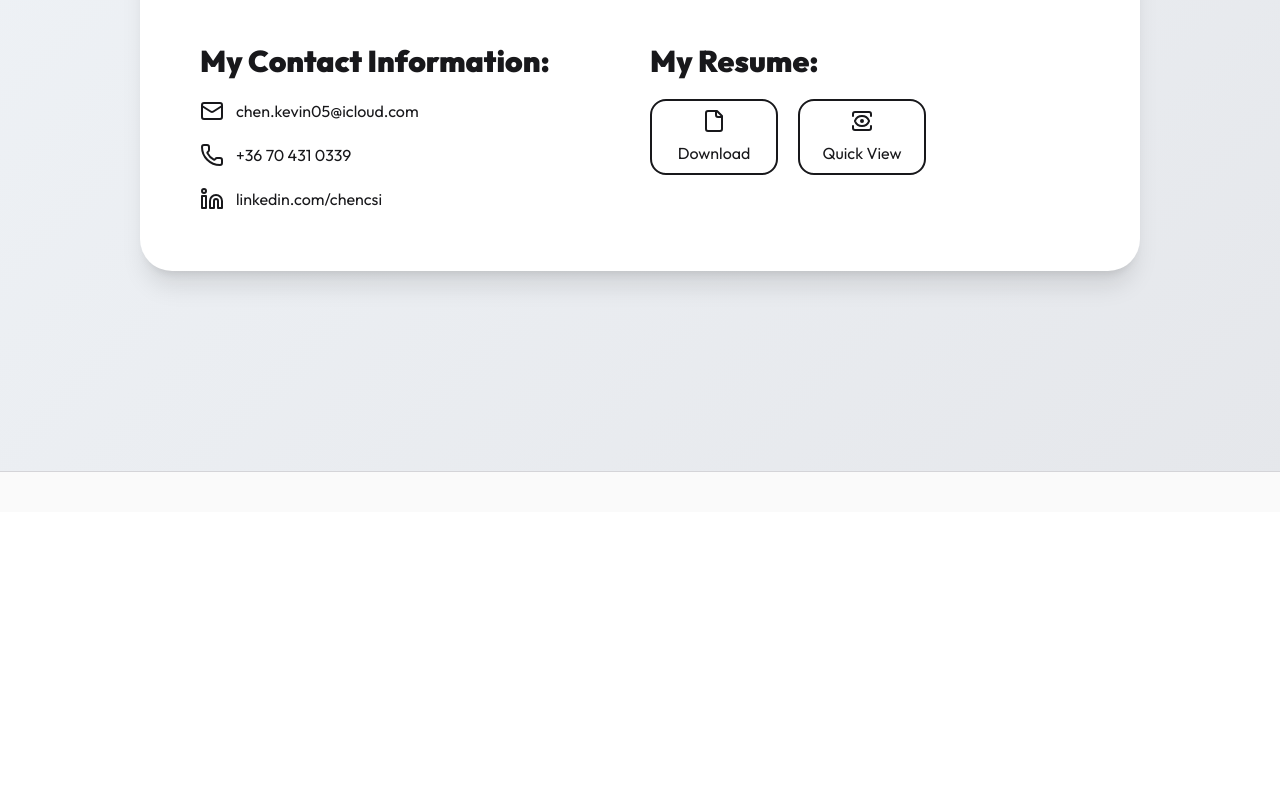
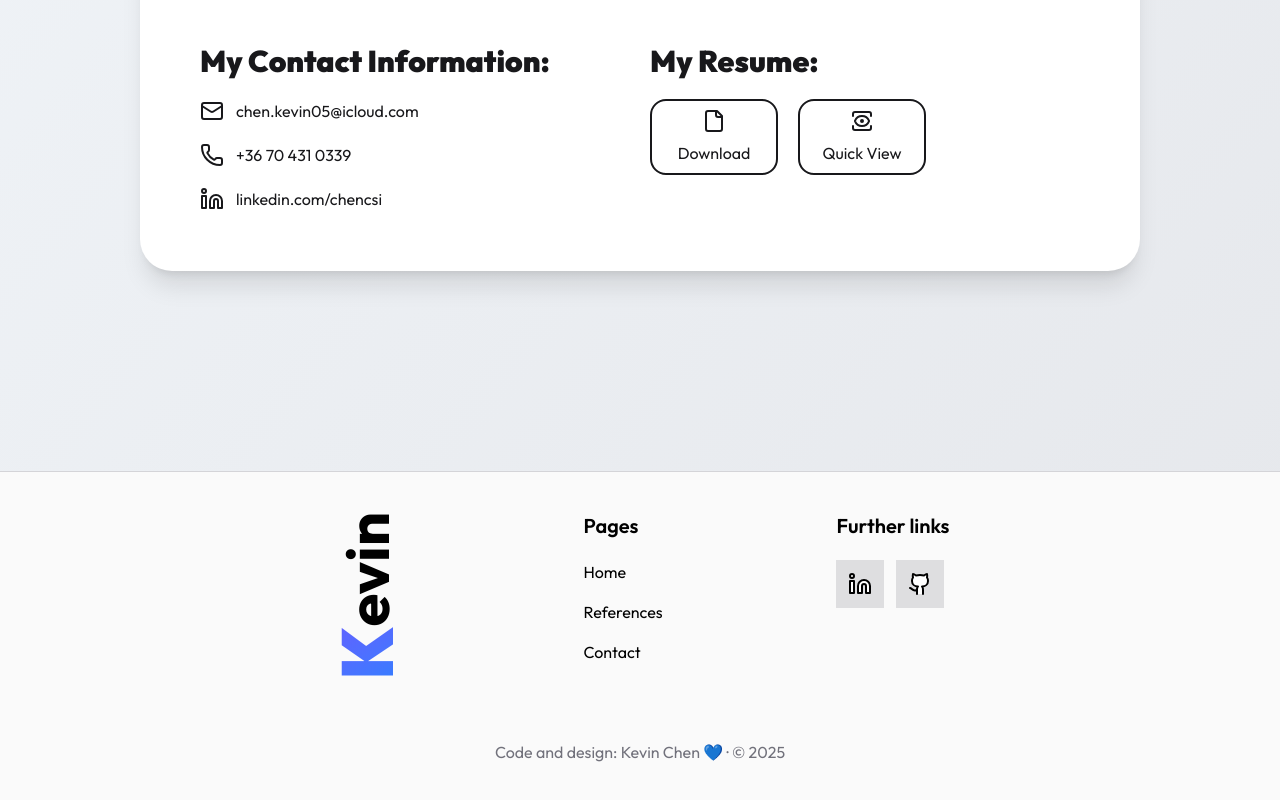
Before and after one commit to chencsi/chencsi.github.io, a React (Vite) app: page /#/contact in a window 1280 px wide. Shown: the part 751-1551 px from the top of the page. Before the commit the page ends 1263 px from the top, so only its background shows below. Built offline with nearby package versions, Linux system fonts and the light colour scheme.

Commit message:
footer added

```diff
--- a/src/components/layout/Footer.jsx
+++ b/src/components/layout/Footer.jsx
@@ -1,15 +1,36 @@
 import { Link } from "react-router-dom";
 import translations from "../../utils/translations";
 import useUI from "../../hooks/useUI";
+import { Github, Linkedin } from "lucide-react";
 
 function Footer() {
   const { theme, lang } = useUI();
   const content = translations[lang]?.layout?.footer;
-
+  const pages = translations[lang]?.layout?.nav?.links;
   return (
     <div
-			className={`${theme === "dark" ? "bg-zinc-950 border-zinc-900" : "bg-zinc-50 border-zinc-300"} py-5 flex flex-col gap-5 border-t`}
+      className={`${theme === "dark" ? "bg-zinc-950 border-zinc-900" : "bg-zinc-50 border-zinc-300"} p-10 border-t flex flex-col gap-15`}
     >
+      <div className="grid grid-cols-3 gap-15 lg:gap-35 max-w-[1200px] mx-auto">
+        <h6 className="font-bold text-6xl [writing-mode:vertical-rl] rotate-180"><span className="text-7xl font-black bg-clip-text text-transparent bg-gradient-to-br from-blue-500 to-indigo-500">K</span>evin</h6>
+        <div className="space-y-5">
+          <h6 className="text-xl font-semibold">{content?.pages}</h6>
+          <div className="space-y-4">
+            {Array.isArray(pages) && pages.map((tab) => (
+              <div key={tab.path} className="relative cursor-pointer">
+                <span className="z-20">{tab.name}</span>
+              </div>
+            ))}
+          </div>
+        </div>
+        <div className="space-y-5">
+          <h6 className="text-xl font-semibold">{content?.further}</h6>
+          <div className="flex flex-row gap-3">
+            <a href={content?.links?.linkedin} target="_blank" className="bg-zinc-500/20 w-fit p-3 cursor-pointer"><Linkedin fill="white" /></a>
+            <a href={content?.links?.github} target="_blank" className="bg-zinc-500/20 w-fit p-3"><Github fill="white" /></a>
+          </div>
+        </div>
+      </div>
       <p className="text-center text-zinc-500">{content?.p}</p>
     </div>
   );
--- a/src/utils/translations.js
+++ b/src/utils/translations.js
@@ -9,8 +9,9 @@ const contactDatas = {
   phone: "+36 70 431 0339",
   linkedin: {
     text: "linkedin.com/chencsi",
-    href: "https://www.linkedin.com/in/chencsi/"
-  }
+    href: "https://www.linkedin.com/in/chencsi/",
+  },
+  github: "https://github.com/chencsi/"
 }
 
 const translations = {
@@ -23,7 +24,15 @@ const translations = {
           { name: "Kapcsolat", path: navigationPaths.contact }
         ]
       },
-      footer: "Kód és design: Kevin Chen 💙 · © 2025"
+      footer: {
+        links: {
+          linkedin: contactDatas.linkedin.href,
+          github: contactDatas.github
+        },
+        pages: "Oldalak",
+        further: "További linkek",
+        p: "Kód és design: Kevin Chen 💙 · © 2025"
+      }
     },
     pages: {
       home: {
@@ -166,7 +175,15 @@ const translations = {
           { name: "Contact", path: navigationPaths.contact }
         ]
       },
-      footer: "Code and design: Kevin Chen 💙 · © 2025"
+      footer: {
+        links: {
+          linkedin: contactDatas.linkedin.href,
+          github: contactDatas.github
+        },
+        pages: "Pages",
+        further: "Further links",
+        p: "Code and design: Kevin Chen 💙 · © 2025"
+      }
     },
     pages: {
       home: {
```
Lines whose indentation alone changed are shown as unchanged.
